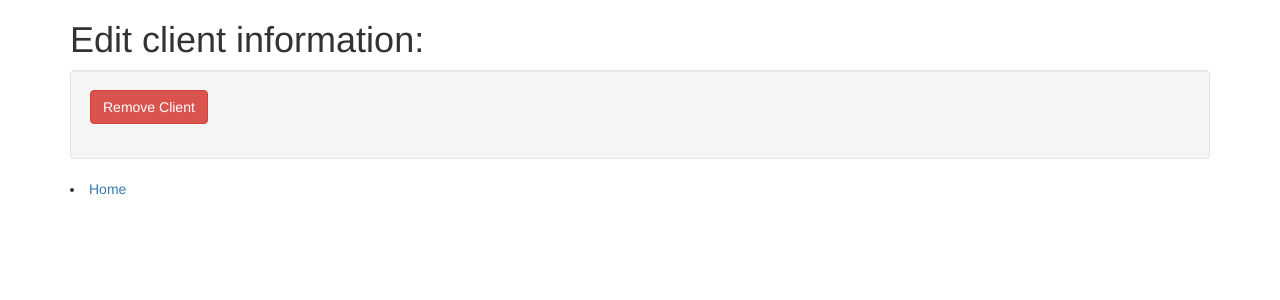
After one commit to Evan-Alexander/hair-salon, a PHP site: template views/client-editor.html.twig in a window 1280 px wide. The commit adds this page. Shown: the top 300 px of the page. Run offline with PHP 8.4, Linux system fonts and the light colour scheme; the template is opened without the code that fills it, so the values that code supplies are empty; some libraries are stand-ins or nearby versions.

Commit message:
display client-editor page.

```diff
--- /dev/null
+++ b/views/client-editor.html.twig
@@ -0,0 +1,41 @@
+<!DOCTYPE html>
+<html>
+    <head>
+        <link href="https://maxcdn.bootstrapcdn.com/bootstrap/3.3.7/css/bootstrap.min.css" rel="stylesheet" integrity="sha384-BVYiiSIFeK1dGmJRAkycuHAHRg32OmUcww7on3RYdg4Va+PmSTsz/K68vbdEjh4u" crossorigin="anonymous">
+        <meta charset="utf-8">
+        <title>Client Editor</title>
+    </head>
+    <body>
+        <div class="container">
+            <h1>Edit client information:</h1>
+            <div class="well">
+                {% if client is not empty %}
+                <ul>
+                    <li>{{ client.getClientName }}</li>
+                </ul>
+                <form class="form-group" action="/display-update" method="post">
+                    <input name="_method" type="hidden" name="id" value="{{ client.getId }}">
+                    <input id="id" type="hidden" name="id" value="{{ client.getid() }}">
+                    <label for="new-name">Does the client prefer to be called by another name?</label>
+                    <input type="text" name="new-name" class="form-control" value="{{client.getClientName}}">
+                    <label for="stylist_update">Change Stylist for client?</label>
+                    <select class="form-control" name="stylist_update">
+                        <option value="{{client.getStylist_Id}}">No change</option>
+                        {% for sytlist in stylists %}
+                        <option value="{{ stylist.getId }}">{{stylist.getStylistName}}</option>
+                        {% endfor %}
+                    </select>
+                    <button class="btn btn-info" type="submit" name="button">Update</button>
+                </form>
+                {% endif %}
+                <form class="form-group" action="/delete_client/{{ client.getId }}" method="post">
+                    <input type="hidden" name="_method" value="delete">
+                    <button id="delete" class="btn btn-danger" type="submit" name="button">Remove Client</button>
+                </form>
+            </div>
+            <li><a class="return" href="/">Home</a></li>
+
+        </div>
+
+    </body>
+</html>
--- a/views/index.html.twig
+++ b/views/index.html.twig
@@ -7,7 +7,8 @@
     <body>
         <div class="container">
 
-            <h1>Welcome to THE Hair Salon</h1>
+            <h1>Epic Salon</h1>
+            <h3>Employee and Client Manager</h3>
 
             <p>Enter a new Stylist:</p>
 
```
